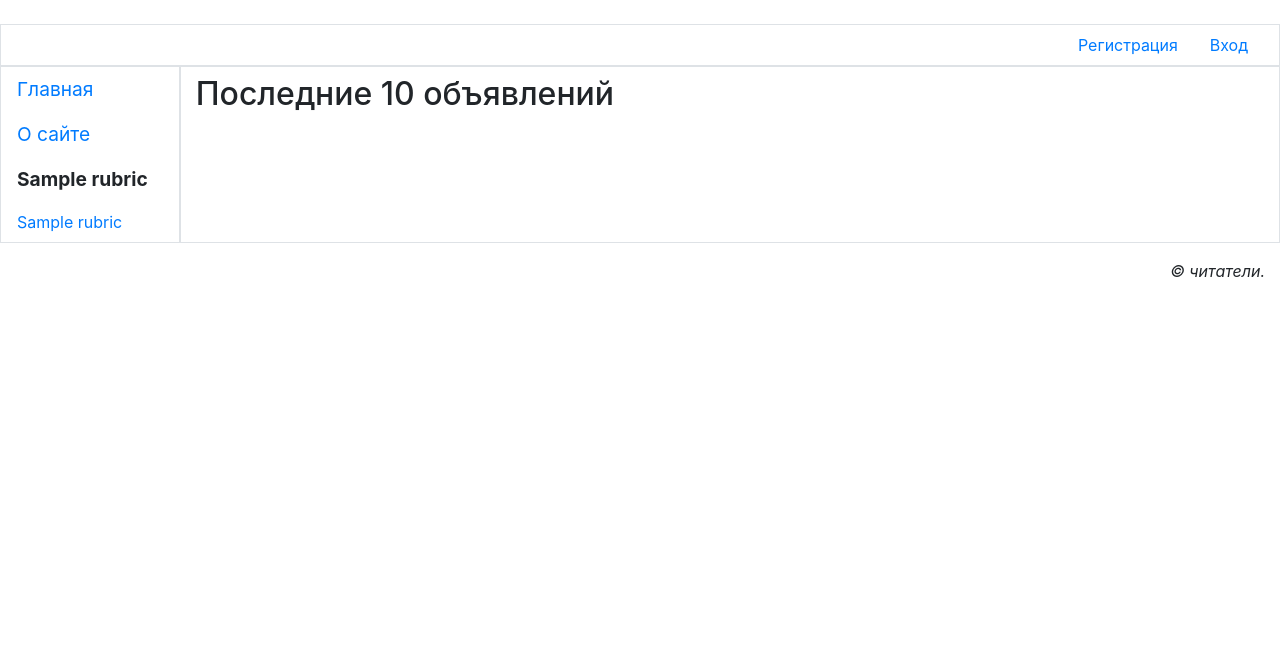
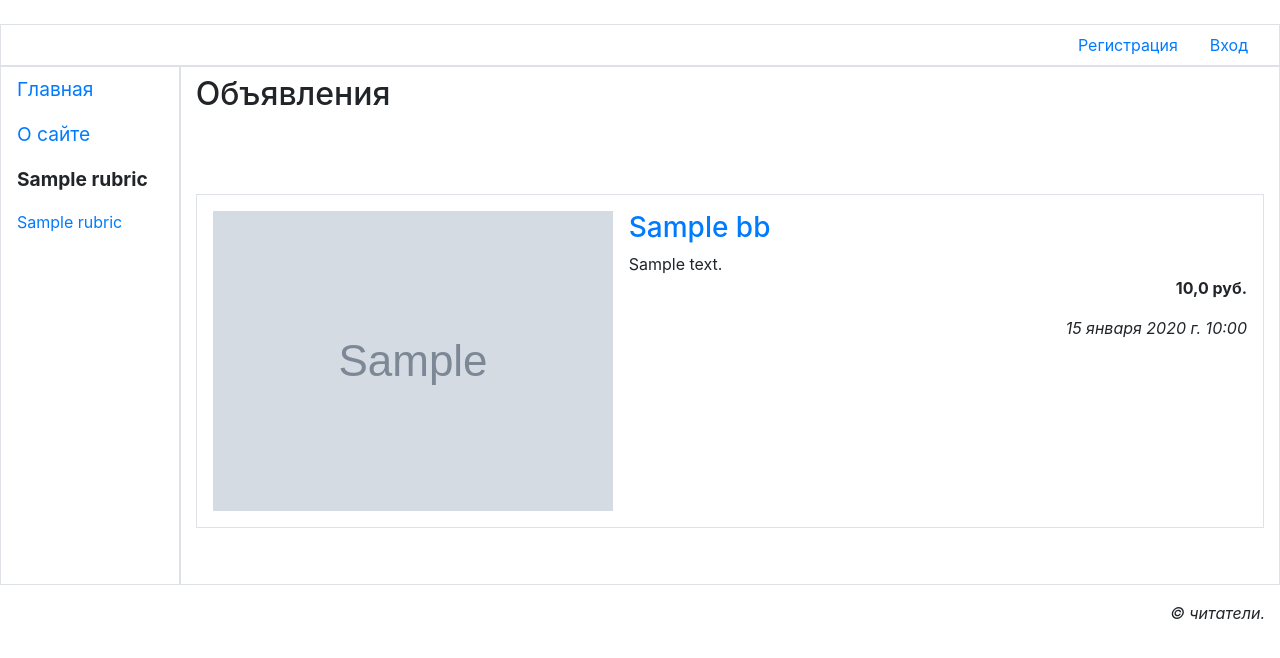
Before and after one commit to KseniiaKornilova/bulletin_board, a Django app: page / in a window 1280 px wide. Shown: the part 115-773 px from the top of the page. Run offline with Django 4.2, Linux system fonts and the light colour scheme; tables that the repository leaves empty hold one stand-in row (values such as "Sample post"); grey boxes marked "Sample" are stand-in pictures; some libraries are stand-ins or nearby versions.

Commit message:
refactor main page

```diff
--- a/main/templates/main/index.html
+++ b/main/templates/main/index.html
@@ -1,6 +1,38 @@
 <!-- Шаблон главной страницы -->
 {% extends 'layout/basic.html' %}
 
+{% load thumbnail %}
+{% load static %}
+{% load bootstrap4 %}
+
+{% block title %}Последние 10 объявлений{% endblock %}
+
+
 {% block content %}
-<h2>Последние 10 объявлений</h2>
+<h2 class="mb-2">Объявления</h2>
+<div class="container-fluid mb-2">
+    <div class="row">
+        <div class="col">&nbsp;</div>
+    </div>
+</div>
+{% if bbs %}
+<ul class="list-unstyled">
+    {% for bb in bbs %}
+    <li class="media my-5 p-3 border">
+        {% url 'main:detail' rubric_pk=rubric.pk pk=bb.pk as url %}
+        <a href="{{ url }}{{ all }}">
+            {% if bb.image %}
+            <img class="mr-3" src="{% thumbnail bb.image 'default' %}">
+            {% endif %}
+        </a>
+        <div class="media-body">
+            <h3><a href="{{ url }}{{ all }}">{{ bb.title }}</a></h3>
+            <div>{{ bb.content }}</div>
+            <p class="text-right font-weight-bold">{{ bb.price }} руб.</p>
+            <p class="text-right font-italic">{{ bb.created_at }}</p>
+        </div>
+    </li>
+    {% endfor %}
+</ul>
+{% endif %}
 {% endblock %}
--- a/main/views.py
+++ b/main/views.py
@@ -23,7 +23,9 @@ from .utilities import signer
 # Create your views here.
 # Вывод главной страницы
 def index(request):
-    return render(request, 'main/index.html')
+    bbs = Bb.objects.filter(is_active=True)[:10]
+    context = {'bbs': bbs}
+    return render(request, 'main/index.html', context)
 
 # Вывод страницы "о сайте"
 def other_page(request, page):
```
Also changed, not shown: 1 other file.
